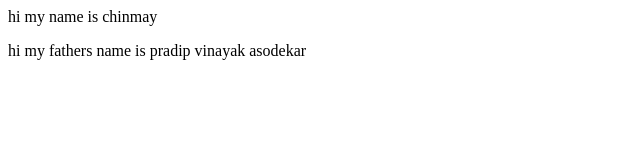
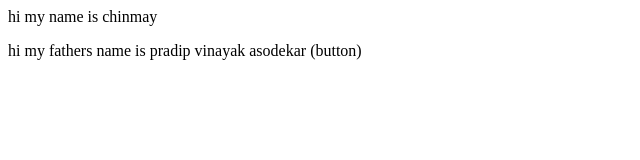
Before and after one commit to chinu6147/localrepo, a plain HTML site: page index.html in a window 1280 px wide. Shown: the full height of the page, 0-640 px from the left. Drawn offline with Linux system fonts and the light colour scheme.

```diff
--- a/index.html
+++ b/index.html
@@ -1,2 +1,2 @@
 <p>hi my name is chinmay</p>
-<p>hi my fathers name is pradip vinayak asodekar </p>
+<p>hi my fathers name is pradip vinayak asodekar (button)</p>
```
